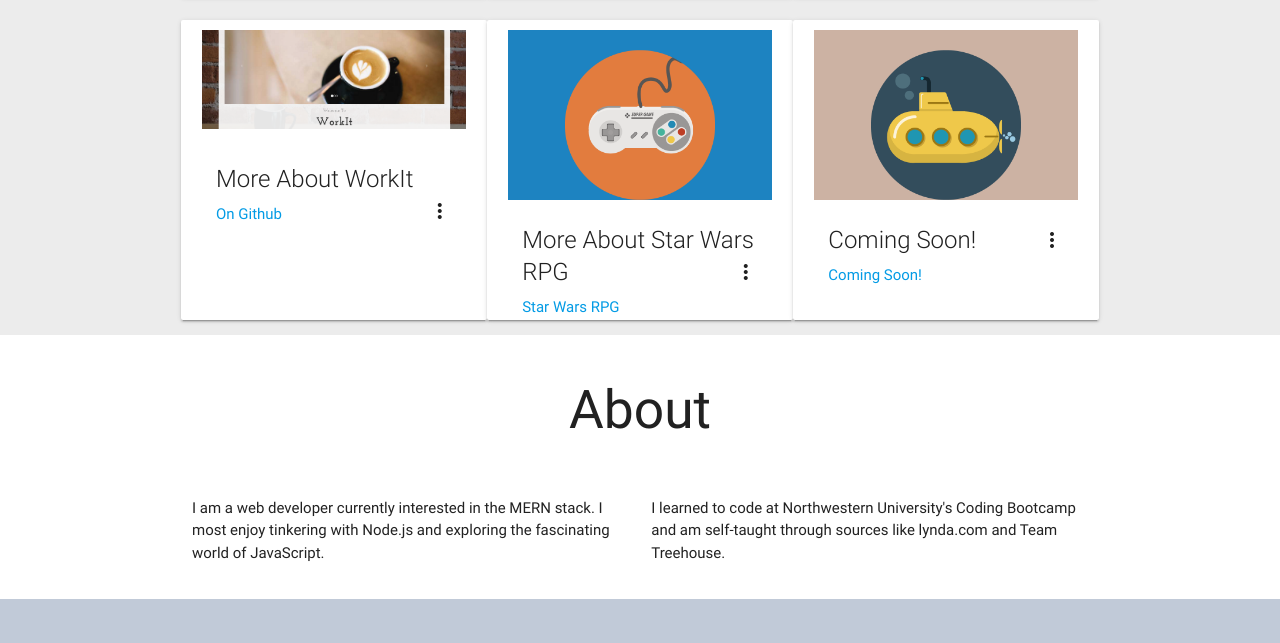
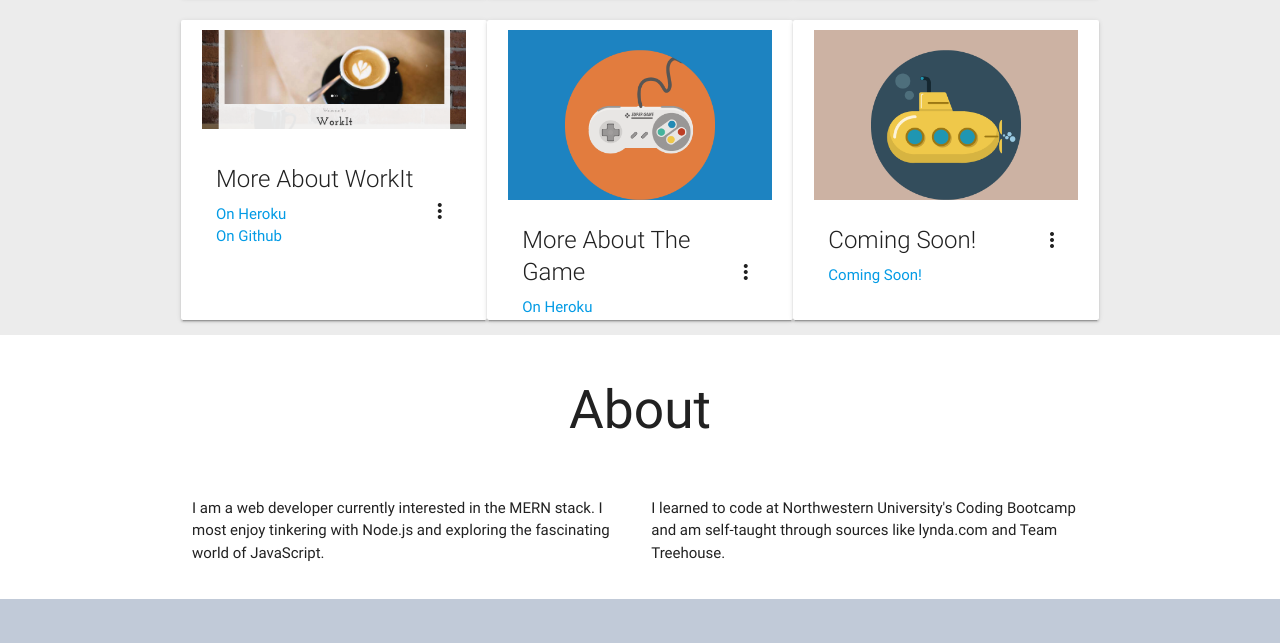
Before and after one commit to terencero/portfolio, a plain HTML site: page index.html in a window 1280 px wide. Shown: the part 967-1610 px from the top of the page. Drawn offline with nearby package versions, Linux system fonts and the light colour scheme.

Commit message:
add heroku links

```diff
--- a/index.html
+++ b/index.html
@@ -133,6 +133,7 @@
                         </div>
                         <div class="card-content">
                             <span class="card-title activator grey-text text-darken-4">More About WorkIt<i class="material-icons right">more_vert</i></span>
+                            <p><a href="https://workit2017.herokuapp.com/#/?_k=9ugehx">On Heroku</a></p>
                             <p><a href="https://github.com/terencero/bootcampfinal">On Github</a></p>
                         </div>
                         <div class="card-reveal">
@@ -147,8 +148,9 @@
                             <img class="activator" src="img/portfolio/game.png">
                         </div>
                         <div class="card-content">
-                            <span class="card-title activator grey-text text-darken-4">More About Star Wars RPG<i class="material-icons right">more_vert</i></span>
-                            <p><a href="https://github.com/terencero/rpg-game">Star Wars RPG</a></p>
+                            <span class="card-title activator grey-text text-darken-4">More About The Game<i class="material-icons right">more_vert</i></span>
+                            <p><a href="https://starwars-rpg-game.herokuapp.com/">On Heroku</a></p>
+                            <p><a href="https://github.com/terencero/rpg-game">On Github</a></p>
                         </div>
                         <div class="card-reveal">
                             <span class="card-title grey-text text-darken-4">Star Wars RPG<i class="material-icons right">more_vert</i></span>
```
